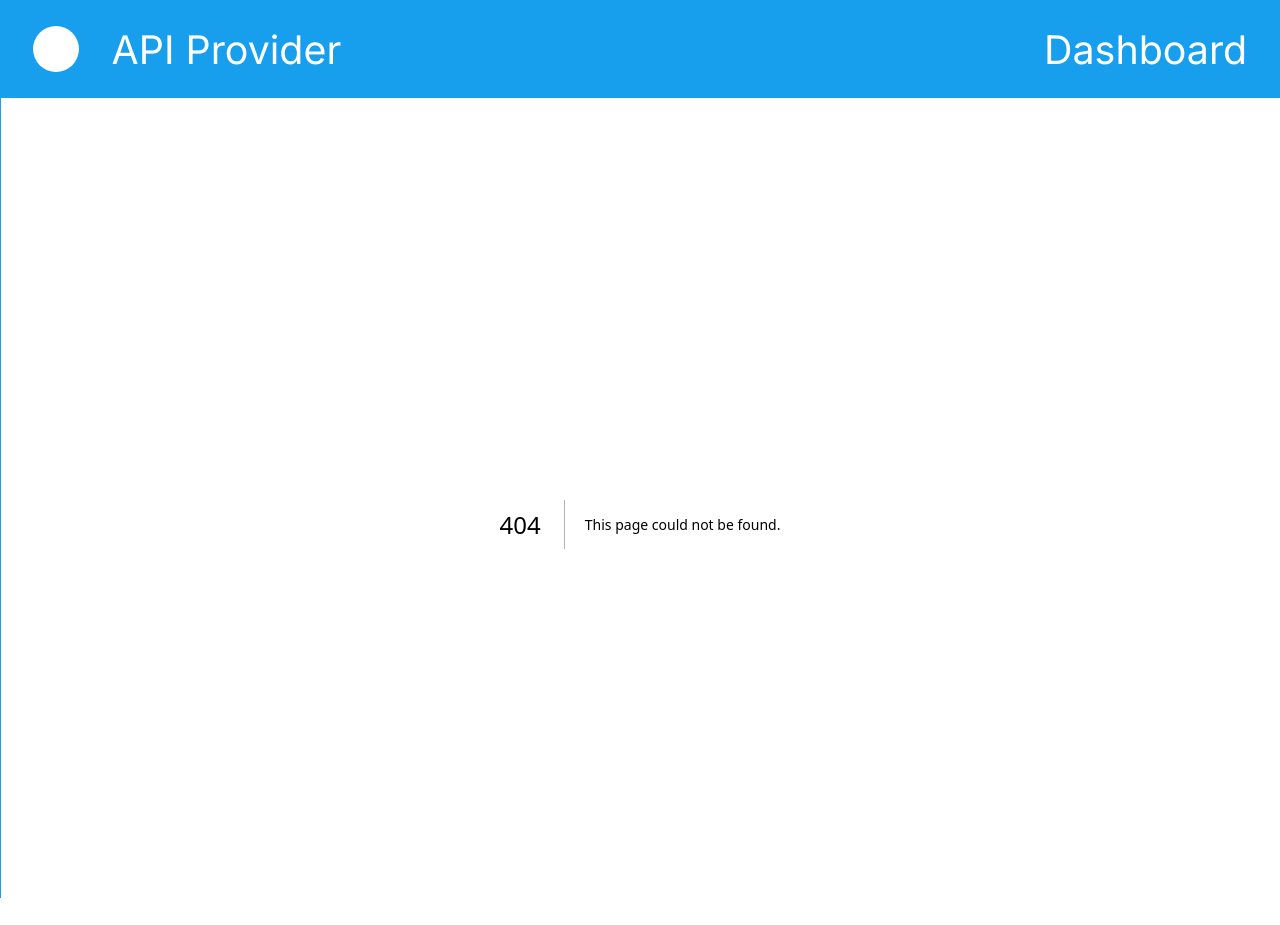
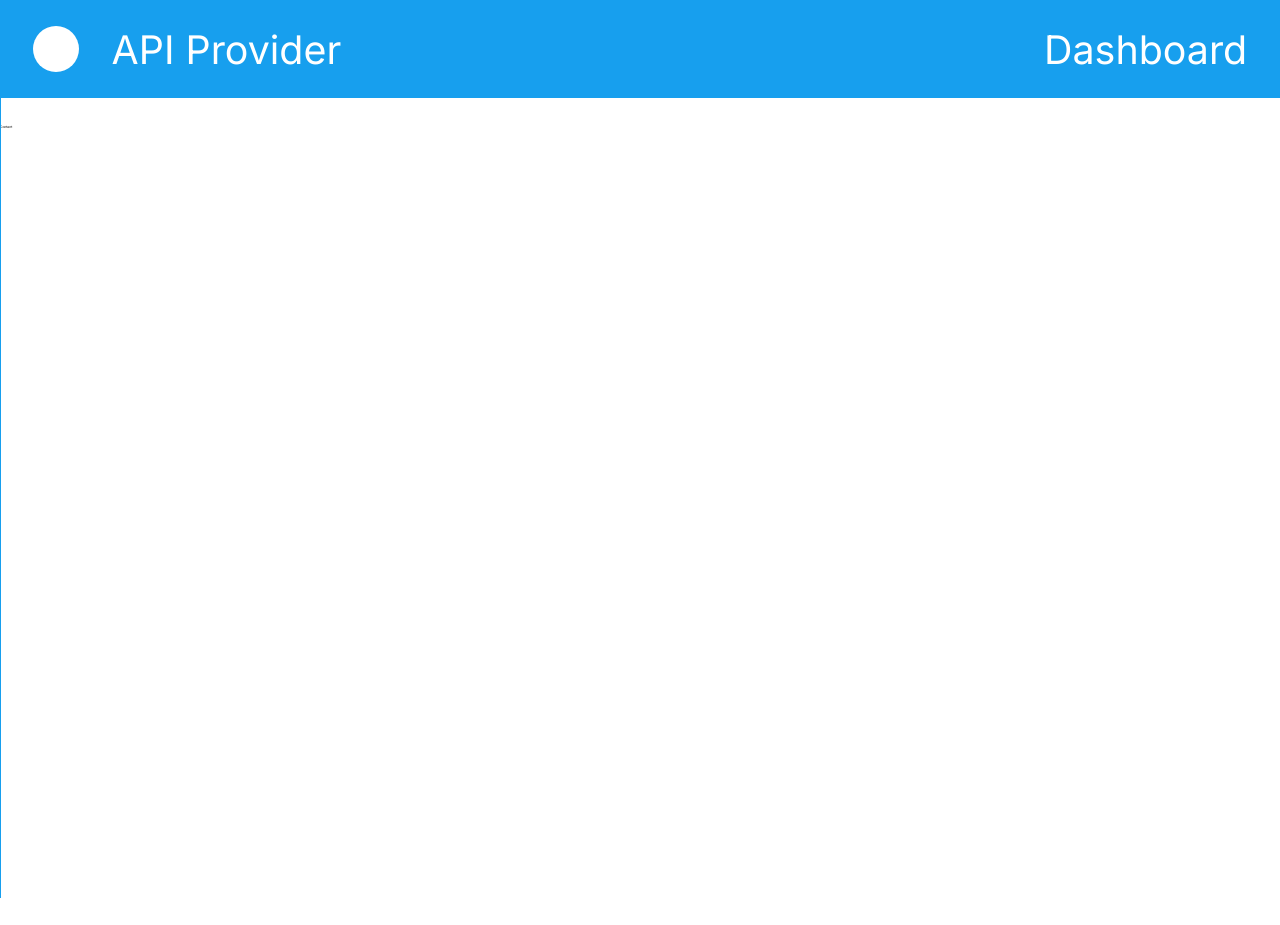
Before and after one commit to avangardewashere/cms-dashboard, a Next.js app: page /editCat/1 in a window 1280 px wide. Before the commit this address had no page. After the commit the page ends 898 px from the top, so only its background shows below. Built offline with nearby package versions, Linux system fonts and the light colour scheme.

Commit message:
add/edit-page-view-template

```diff
--- /dev/null
+++ b/app/editCat/[id]/page.tsx
@@ -0,0 +1,14 @@
+import { memo } from "react";
+import clsx from "clsx";
+import style from "./index.module.scss";
+import EditCatForm from "@/components/Forms/editCatForm";
+
+const EditCatPage = memo(function EditCatPage() {
+  return (
+	<div className={clsx(style.container)}>
+	  <EditCatForm />
+	</div>
+  );
+});
+
+export default EditCatPage;
--- /dev/null
+++ b/components/Forms/editCatForm/index.tsx
@@ -0,0 +1,13 @@
+import { memo } from "react";
+import clsx from "clsx";
+import style from "./index.module.scss";
+
+const EditCatForm = memo(function EditCatForm() {
+  return (
+	<div className={clsx(style.container)}>
+	  <div>Content</div>
+	</div>
+  );
+});
+
+export default EditCatForm;
```
Also changed, not shown: app/editCat/[id]/index.module.scss (added), components/Forms/editCatForm/index.module.scss (added).
